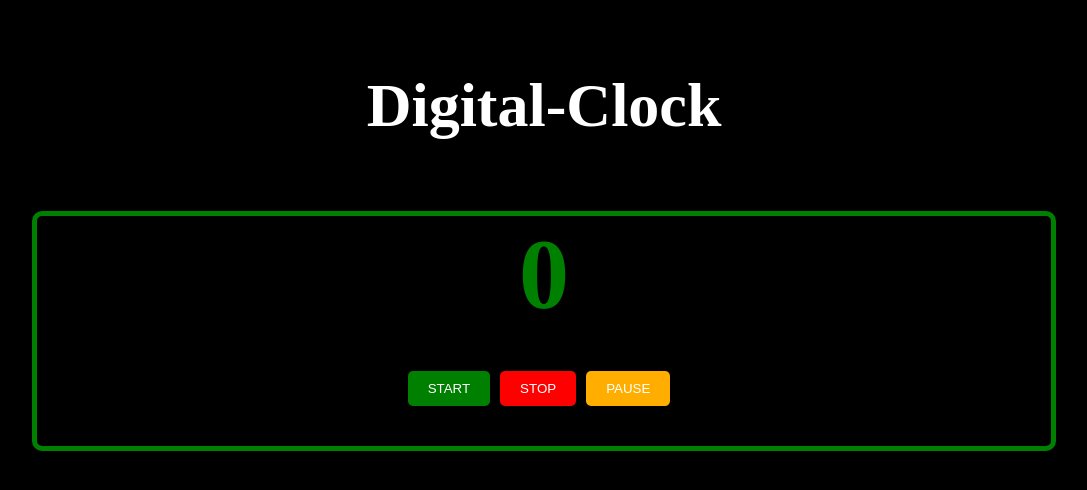
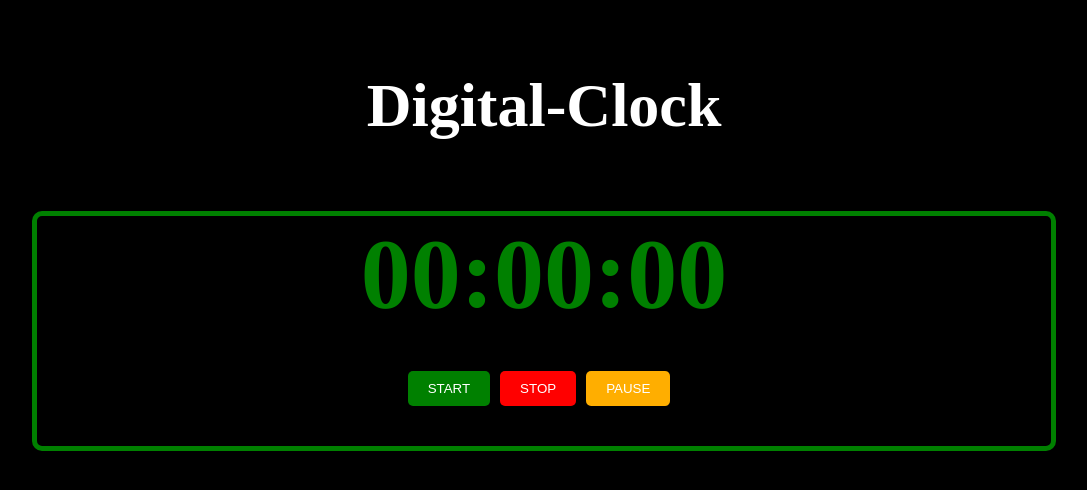
Before and after one commit to sachingour007/project_30_react, a React (Vite) app: page / in a window 1280 px wide. Shown: the top 490 px of the page, without its empty margins (96-1183 px from the left). Built offline with nearby package versions, Linux system fonts and the light colour scheme.

Commit message:
timer App

```diff
--- a/src/components/DigitalClock/TimerApp.jsx
+++ b/src/components/DigitalClock/TimerApp.jsx
@@ -3,10 +3,41 @@ import styles from "./clock.module.css";
 
 const TimerApp = () => {
   const [time, setTime] = useState(0);
+  const [flag, setFlag] = useState(false);
 
   useEffect(() => {
+    let timer;
+    if (flag) {
+      timer = setInterval(() => {
+        setTime(time + 1);
+      }, 1000);
+    }
+    return () => clearInterval(timer);
+  });
 
-  }, []);
+  const startHanlder = () => {
+    setFlag(true);
+  };
+  const stopHandler = () => {
+    setTime(0);
+    setFlag(false);
+  };
+  const pauseHandler = () => {
+    setFlag(false);
+  };
+
+  //Helper Function
+
+  const formatTime = (seconds) => {
+    const hours = Math.floor(seconds / 3600);
+    const minutes = Math.floor((seconds % 3600) / 60);
+    const remainingSeconds = seconds % 60;
+
+    return `${String(hours).padStart(2, "0")}:${String(minutes).padStart(
+      2,
+      "0"
+    )}:${String(remainingSeconds).padStart(2, "0")}`;
+  };
 
   return (
     <div className={styles.main_Container}>
@@ -16,11 +47,17 @@ const TimerApp = () => {
             <h1>Digital-Clock</h1>
           </div>
           <div className={styles.watch}>
-            <h2>{time}</h2>
+            <h2> {formatTime(time)}</h2>
             <div className={styles.buttons}>
-              <button className={styles.start}>Start</button>
-              <button className={styles.stop}>Stop</button>
-              <button className={styles.pause}>pause</button>
+              <button className={styles.start} onClick={startHanlder}>
+                Start
+              </button>
+              <button className={styles.stop} onClick={stopHandler}>
+                Stop
+              </button>
+              <button className={styles.pause} onClick={pauseHandler}>
+                pause
+              </button>
             </div>
           </div>
         </div>
```
